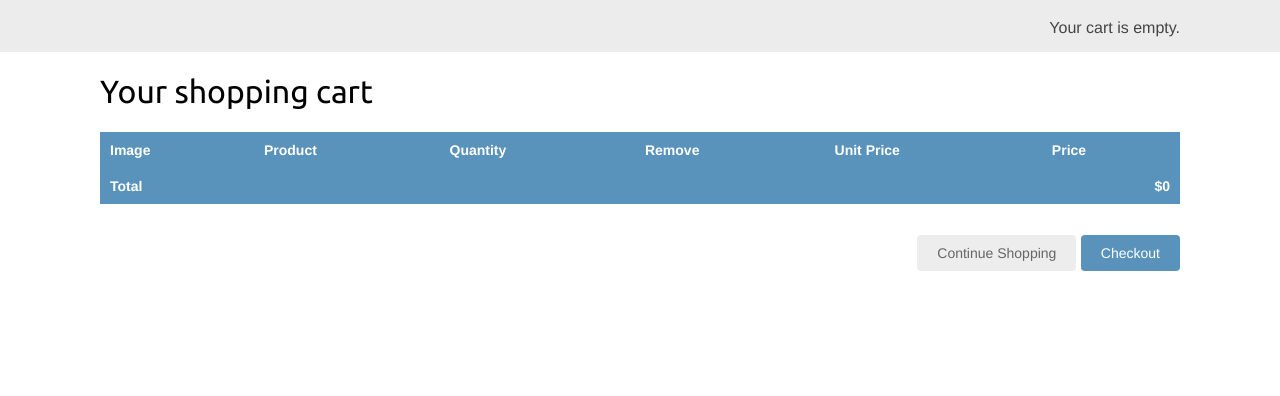
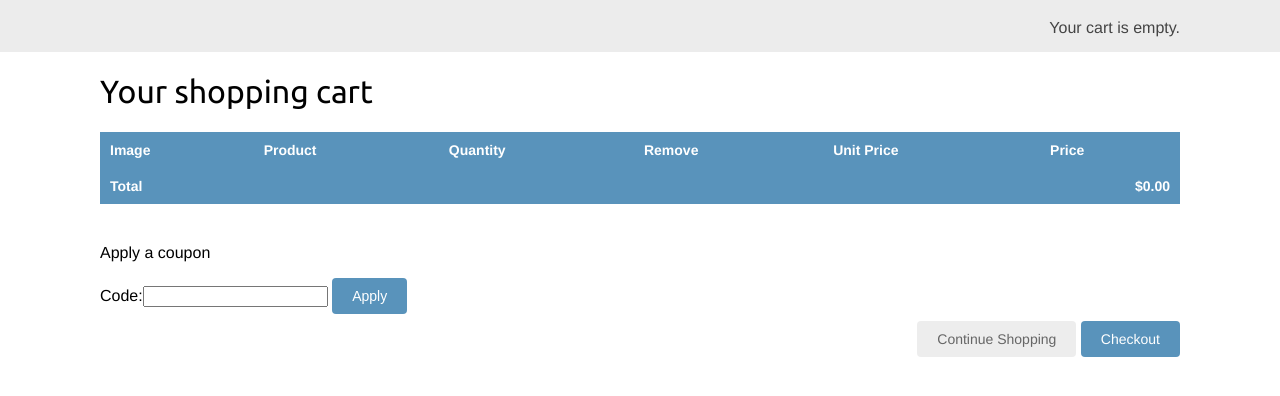
Before and after one commit to Ifeoluwakolopin/online-shop-project, a Django app: page /cart/ in a window 1280 px wide. Shown: the part 46-442 px from the top of the page. Run offline with Django 3.2, Linux system fonts and the light colour scheme; parts of the project's set-up code (start-up, migrations or seed data) failed here and were passed over.

Commit message:
added coupons to order. order create views.

```diff
--- a/myshop/cart/cart.py
+++ b/myshop/cart/cart.py
@@ -1,6 +1,8 @@
 from decimal import Decimal
 from django.conf import settings
 from shop.models import Product
+from coupons.models import Coupon
+
 
 class Cart(object):
 
@@ -14,6 +16,9 @@ class Cart(object):
             # save an empty cart in the session
             cart = self.session[settings.CART_SESSION_ID] = {}
         self.cart = cart
+
+        # store current applied coupon
+        self.coupon_id = self.session.get('coupon_id')
 
     def add(self, product, quantity=1, override_quantity=False):
         """
@@ -73,3 +78,21 @@ class Cart(object):
         # remove cart from session
         del self.session[settings.CART_SESSION_ID]
         self.save()
+
+    @property
+    def coupon(self):
+        if self.coupon_id:
+            try:
+                return Coupon.objects.get(id=self.coupon_id)
+            except Coupon.DoesNotExist:
+                pass
+        return None
+
+    def get_discount(self):
+        if self.coupon:
+            return (self.coupon.discount / Decimal(100))\
+                * self.get_total_price()
+        return Decimal(0)
+
+    def get_total_price_after_discount(self):
+        return self.get_total_price() - self.get_discount()
--- a/myshop/cart/templates/cart/detail.html
+++ b/myshop/cart/templates/cart/detail.html
@@ -46,13 +46,38 @@ Your shopping cart
         </tr>
         {% endwith %}
         {% endfor %}
+        {% if cart.coupon %}
+        <tr class="subtotal">
+            <td>Subtotal</td>
+            <td colspan="4"></td>
+            <td class="num">${{ cart.get_total_price|floatformat:2 }}</td>
+        </tr>
+        <tr>
+            <td>
+                "{{ cart.coupon.code }}" coupon
+                ({{ cart.coupon.discount }}% off)
+            </td>
+            <td colspan="4"></td>
+            <td class="num neg">
+                - ${{ cart.get_discount|floatformat:2 }}
+            </td>
+        </tr>
+        {% endif %}
         <tr class="total">
             <td>Total</td>
             <td colspan="4"></td>
-            <td class="num">${{ cart.get_total_price }}</td>
+            <td class="num">
+                ${{ cart.get_total_price_after_discount|floatformat:2 }}
+            </td>
         </tr>
     </tbody>
 </table>
+<p>Apply a coupon</p>
+<form action="{% url 'coupons:apply' %}" method="post">
+    {{ coupon_apply_form }}
+    <input type="submit" value="Apply">
+    {% csrf_token %}
+</form>
 <p class="text-right">
     <a href="{% url 'shop:product_list' %}" class="button light">Continue Shopping</a>
     <a href="{% url 'orders:order_create' %}" class="button">Checkout</a>
--- a/myshop/cart/views.py
+++ b/myshop/cart/views.py
@@ -3,6 +3,8 @@ from django.views.decorators.http import require_POST
 from shop.models import Product
 from .cart import Cart
 from .forms import CartAddProductForm
+from coupons.forms import CouponApplyForm
+
 
 @require_POST
 def cart_add(request, product_id):
@@ -29,4 +31,8 @@ def cart_detail(request):
         item['update_quantity_form'] = CartAddProductForm(
             initial={'quantity':item['quantity'],
             'override':True})
-    return render(request, 'cart/detail.html', {'cart':cart})
+    coupon_apply_form = CouponApplyForm()
+
+    return render(request, 'cart/detail.html',
+        {'cart':cart,
+        'coupon_apply_form':coupon_apply_form})
```
Also changed, not shown: myshop/orders/models.py (+16 -1 lines), myshop/orders/templates/orders/order/create.html (+8 -2 lines), myshop/orders/views.py (+6 -1 lines), myshop/orders/migrations/0003_auto_20200723_2258.py (added).
